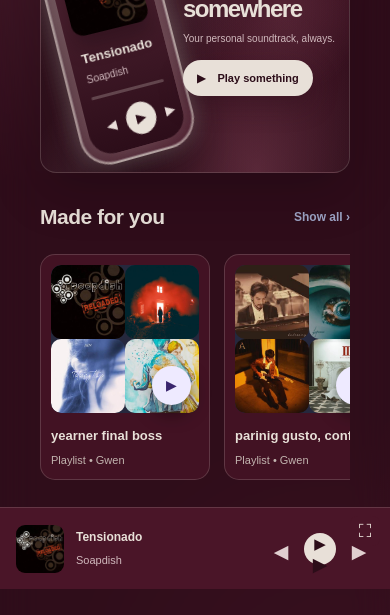
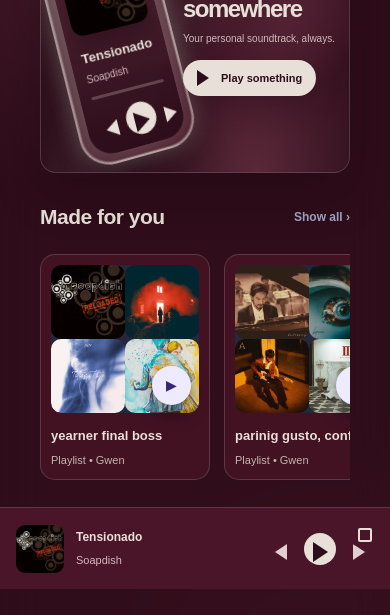
Before and after one commit to guennyyy/Sonic, a Next.js app: page / in a window 390 px wide. Shown: the part 199-814 px from the top of the page. Built offline with nearby package versions, Linux system fonts and the light colour scheme.

Commit message:
Update changes

```diff
--- a/app/globals.css
+++ b/app/globals.css
@@ -2273,6 +2273,100 @@ body {
   }
 }
 
+/* Do not use Unicode media symbols on iOS: it turns them into coloured emoji.
+   These controls are drawn with CSS so every phone gets the same appearance. */
+@media (max-width: 980px) {
+  .phone-controls button,
+  .bottom-controls button,
+  .mobile-player-open .large-controls button,
+  .green-button span,
+  .fullscreen-button,
+  .mobile-nav button {
+    font-size: 0 !important;
+  }
+
+  .phone-controls button::after,
+  .bottom-controls button::after,
+  .mobile-player-open .large-controls button::after,
+  .green-button span::after,
+  .fullscreen-button::after,
+  .mobile-nav button::before {
+    display: block;
+    box-sizing: border-box;
+    content: "" !important;
+  }
+
+  .phone-controls button:nth-child(1)::after,
+  .bottom-controls button:nth-child(2)::after,
+  .mobile-player-open .large-controls button:nth-child(2)::after {
+    width: 0;
+    height: 0;
+    border-top: 8px solid transparent;
+    border-bottom: 8px solid transparent;
+    border-right: 12px solid currentColor;
+  }
+
+  .phone-controls button:nth-child(3)::after,
+  .bottom-controls button:nth-child(4)::after,
+  .mobile-player-open .large-controls button:nth-child(4)::after,
+  .green-button span::after {
+    width: 0;
+    height: 0;
+    border-top: 8px solid transparent;
+    border-bottom: 8px solid transparent;
+    border-left: 12px solid currentColor;
+  }
+
+  .phone-controls .phone-play::after,
+  .bottom-controls .bottom-play::after,
+  .mobile-player-open .large-controls .big-play::after {
+    width: 0;
+    height: 0;
+    border-top: 10px solid transparent;
+    border-bottom: 10px solid transparent;
+    border-left: 15px solid currentColor;
+  }
+
+  .phone-controls .phone-play.is-playing::after,
+  .bottom-controls .bottom-play.is-playing::after,
+  .mobile-player-open .large-controls .big-play.is-playing::after {
+    width: 5px;
+    height: 21px;
+    border: 0;
+    background: currentColor;
+    box-shadow: 10px 0 0 currentColor;
+  }
+
+  .bottom-controls button:nth-child(1)::after,
+  .bottom-controls button:nth-child(5)::after,
+  .mobile-player-open .large-controls button:nth-child(1)::after,
+  .mobile-player-open .large-controls button:nth-child(5)::after {
+    width: 16px;
+    height: 12px;
+    border-top: 2px solid currentColor;
+    border-bottom: 2px solid currentColor;
+    opacity: 0.8;
+  }
+
+  .fullscreen-button::after {
+    width: 14px;
+    height: 14px;
+    border: 2px solid currentColor;
+    border-radius: 2px;
+  }
+
+  .mobile-nav button::before {
+    width: 16px;
+    height: 16px;
+    border: 1.5px solid currentColor;
+    border-radius: 5px;
+  }
+
+  .mobile-nav button span {
+    font-size: 10px !important;
+  }
+}
+
 @media (max-width: 520px) {
   .hero-banner {
     height: 300px;
--- a/app/page.tsx
+++ b/app/page.tsx
@@ -715,7 +715,7 @@ export default function Home() {
                 </div>
                 <div className="phone-controls">
                   <button onClick={previousSong} aria-label="Previous song">◀</button>
-                  <button className="phone-play" onClick={togglePlay} aria-label="Play or pause">
+                  <button className={isPlaying ? "phone-play is-playing" : "phone-play"} onClick={togglePlay} aria-label="Play or pause">
                     {isPlaying ? "Ⅱ" : "▶"}
                   </button>
                   <button onClick={nextSong} aria-label="Next song">▶</button>
```
